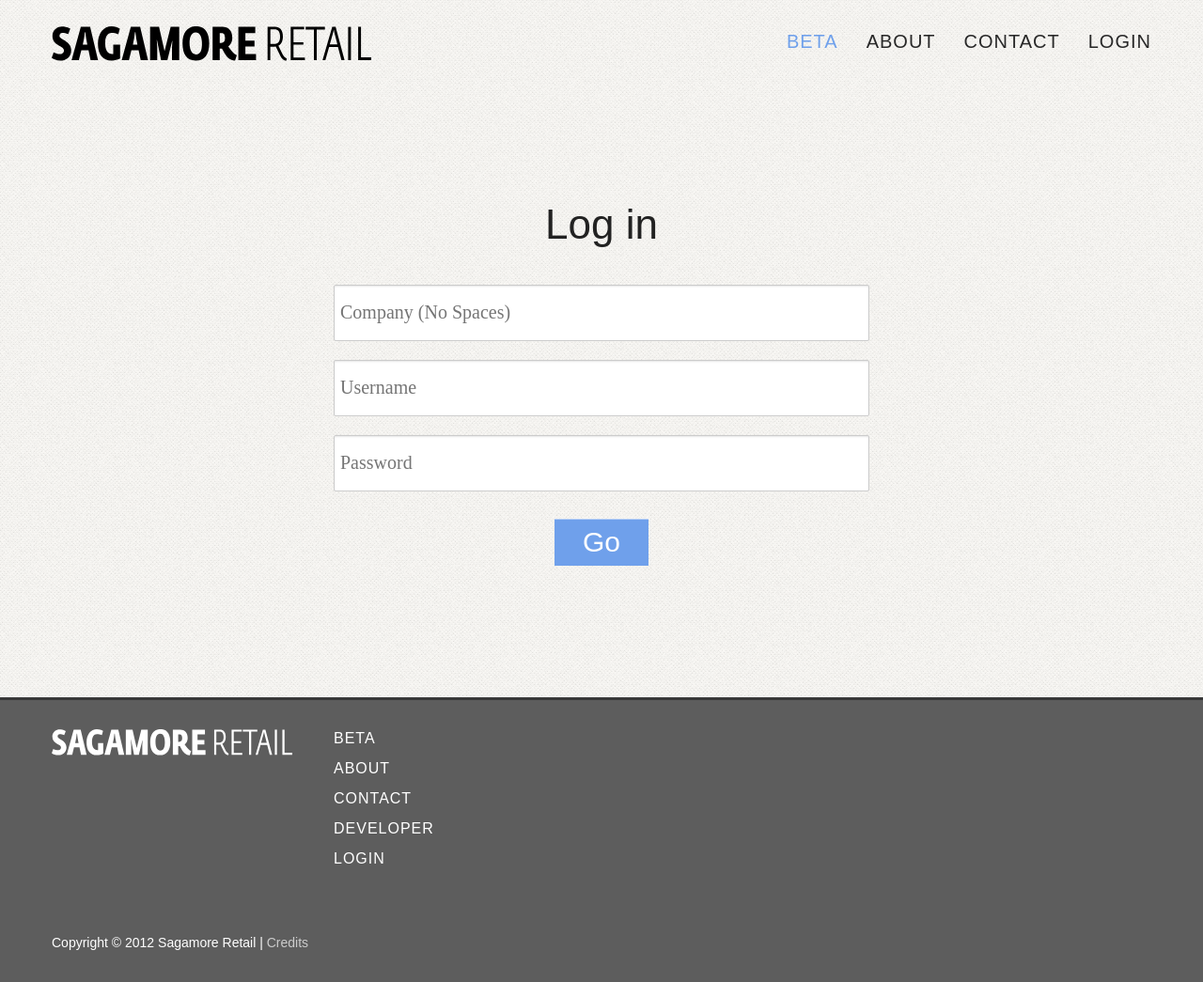
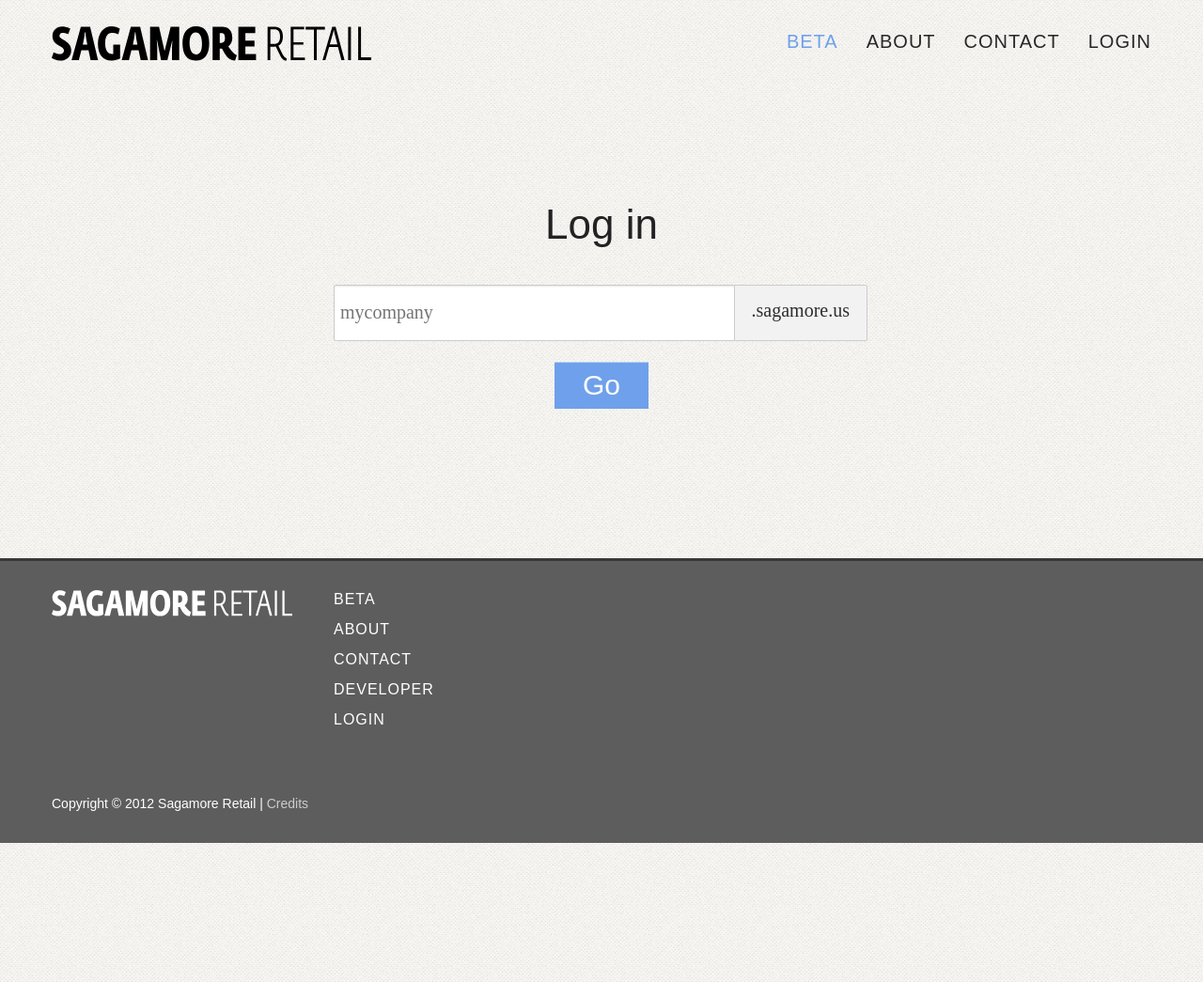
Before and after one commit to jitendrac/sagamore.github.com, a Jekyll site: the page built from login.html, in a window 1280 px wide. Shown: the whole page at 94% size. Built offline with Jekyll 4.4.1, drawn with Linux system fonts in a browser that asks for light colours.

Commit message:
Add login page redirection

```diff
--- a/login.html
+++ b/login.html
@@ -2,6 +2,17 @@
 layout: default
 title: Login | Sagamore Retail
 ---
+
+<script type="text/javascript">
+$(function() {
+  $("form.login").on("submit", function(e) {
+    e.preventDefault();
+    var subdomain = $(this).find("input[name=subdomain]").val()
+    var url = "https://" + subdomain + ".sagamore.us";
+    window.location = url;
+  });
+});
+</script>
 
 <div class="row">
   <div class="five columns">
@@ -35,12 +46,17 @@
   <div class="three columns">
   </div>
   <div class="six columns">
-    <form>
-      <input type="text" placeholder="Company (No Spaces)" />
-      <input type="text" placeholder="Username" />
-      <input type="text" placeholder="Password" />
+    <form action="" class="login">
+      <div class="row collapse">
+        <div class="nine mobile-three columns">
+          <input type="text" name="subdomain" placeholder="mycompany" />
+        </div>
+        <div class="three mobile-one columns">
+          <span class="postfix">.sagamore.us</span>
+        </div>
+      </div>
+      <p class="submitbutton"><input type="submit" class="large button" value="Go"></p>
     </form>
-    <p class="submitbutton"><a href="#" class="large button">Go</a></p>
   </div>
   <div class="three columns">
   </div>
```
